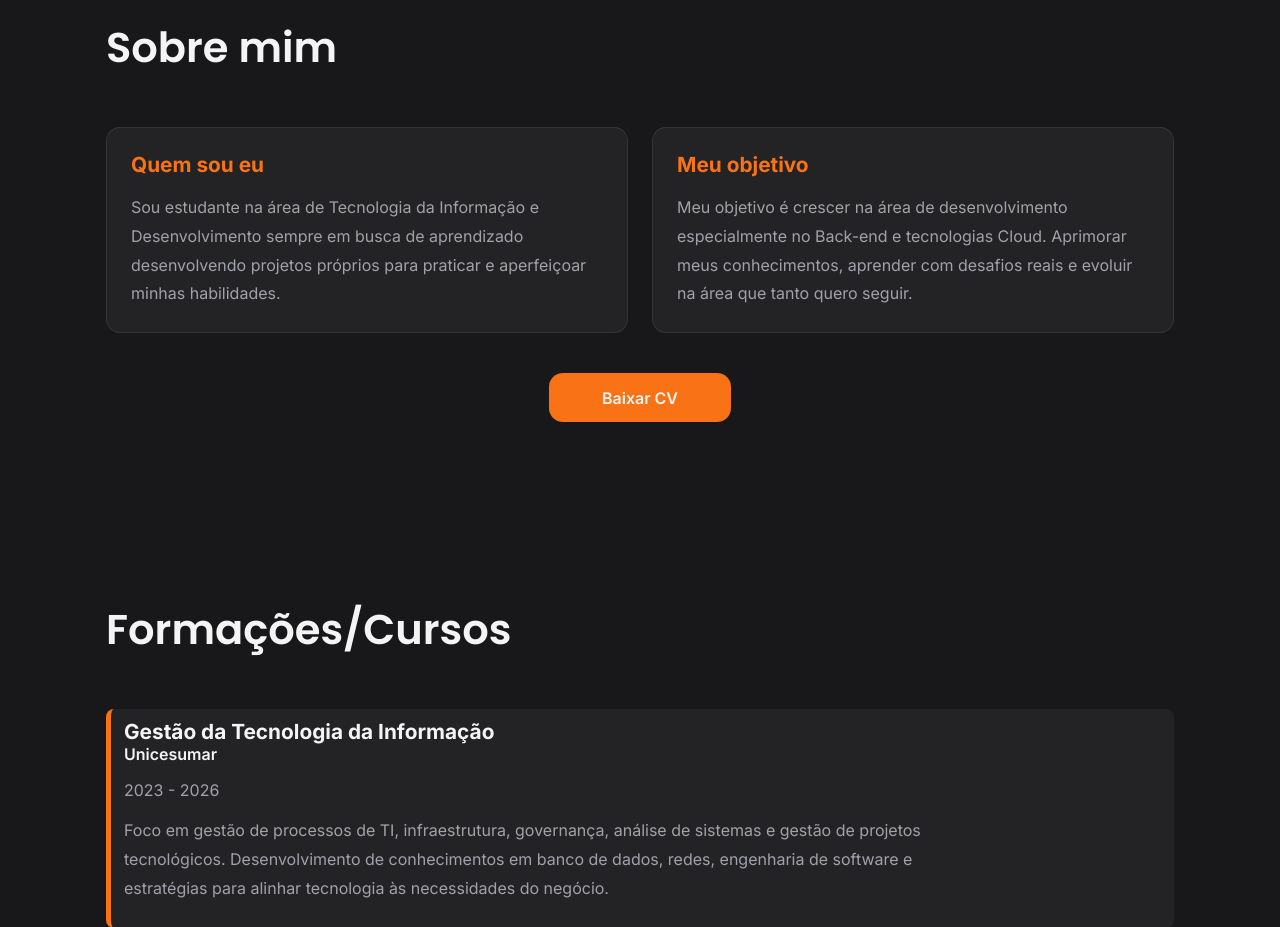
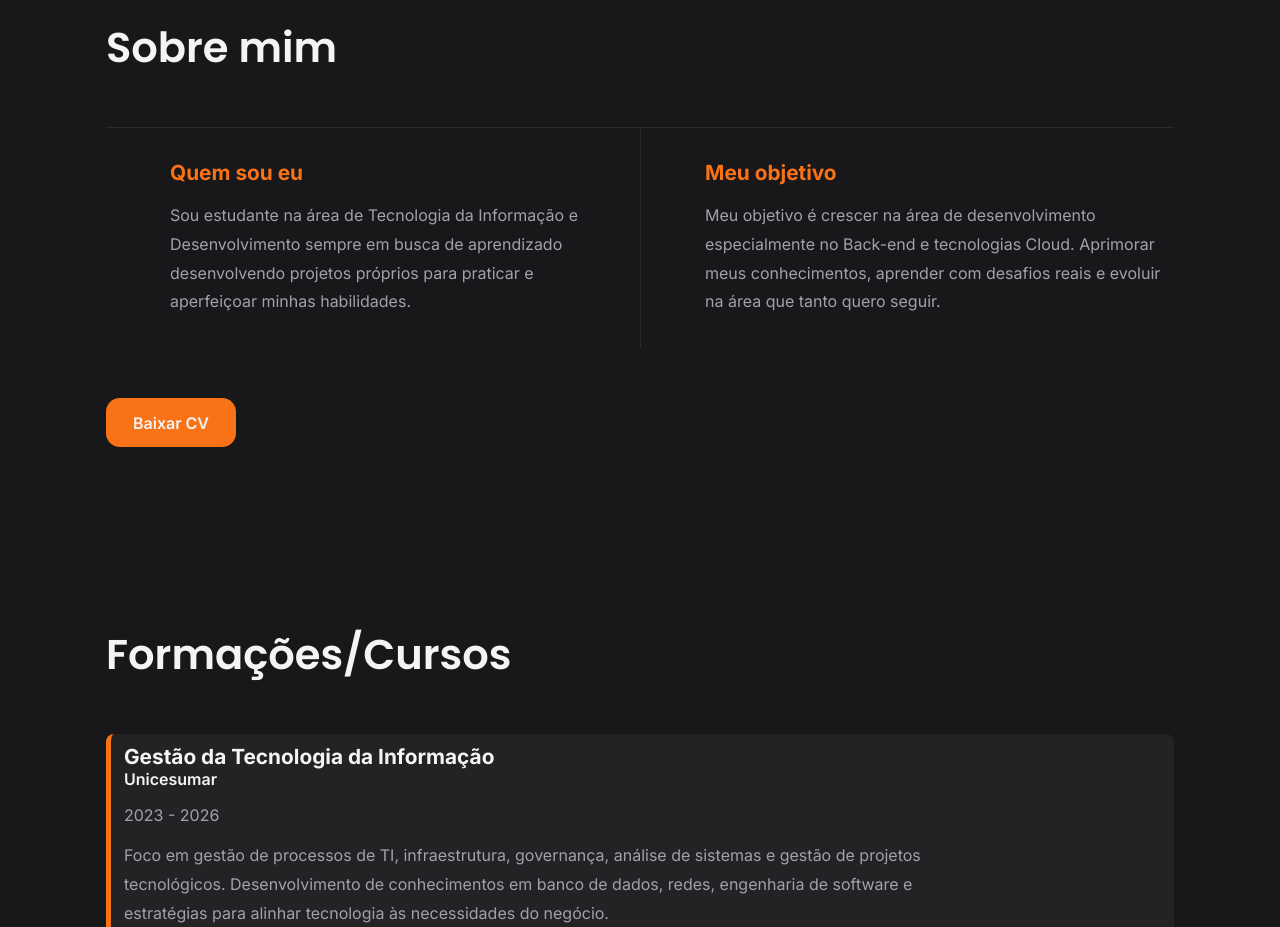
Before and after one commit to marcoshjunior/Meu-Portifolio-React, a React (Vite) app in the folder portifolio-react/: page / in a window 1280 px wide. Shown: the part 880-1807 px from the top of the page. Built offline with nearby package versions, Linux system fonts and the light colour scheme.

Commit message:
modificando o estilo da seçâo sobre

```diff
--- a/portifolio-react/src/components/About/About.module.css
+++ b/portifolio-react/src/components/About/About.module.css
@@ -2,14 +2,16 @@
 
 .grid {
   display: grid;
-  gap: 1.5rem;
 }
 
 .card {
-  padding: 1.5rem;
-  border: 1px solid var(--border);
-  border-radius: var(--radius);
-  background: var(--bg-soft);
+  padding: 2rem;
+  padding-left: 0rem;
+  border-top: 1px solid var(--border);
+}
+.card + .card {
+  padding-right: 0;
+  border-left: none;
 }
 
 .card h3 {
@@ -29,9 +31,8 @@
   display: flex;
   justify-content: center;
   background: var(--primary);
-  margin: auto;
-  margin-top: 40px;
-  width: 20%;
+  margin-top: 50px;
+  width: 130px;
   padding: 0.9rem 1.3rem;
   border-radius: var(--radius);
   font-weight: 600;
@@ -39,14 +40,17 @@
 }
 .curriculo:hover {
   background: var(--primary-hover);
-  transform: translateY(-2px);
+  transform: translateX(3px);
 }
 
 @media (min-width: 768px) {
   .grid {
     grid-template-columns: repeat(2, 1fr);
   }
-  .curriculo {
-    width: 17%;
+  .card {
+    padding-left: 4rem;
+  }
+  .card + .card {
+    border-left: 1px solid var(--border);
   }
 }
```
